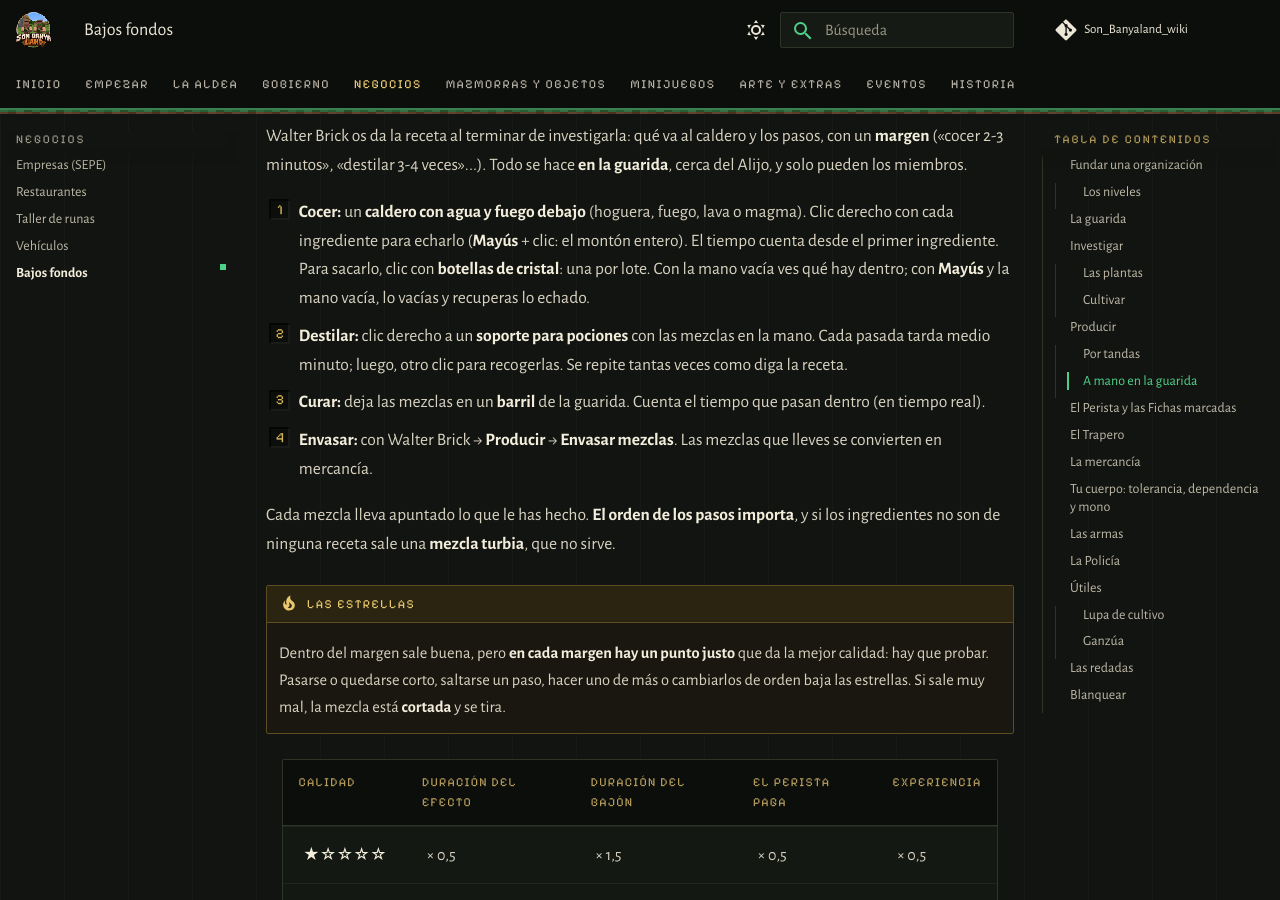
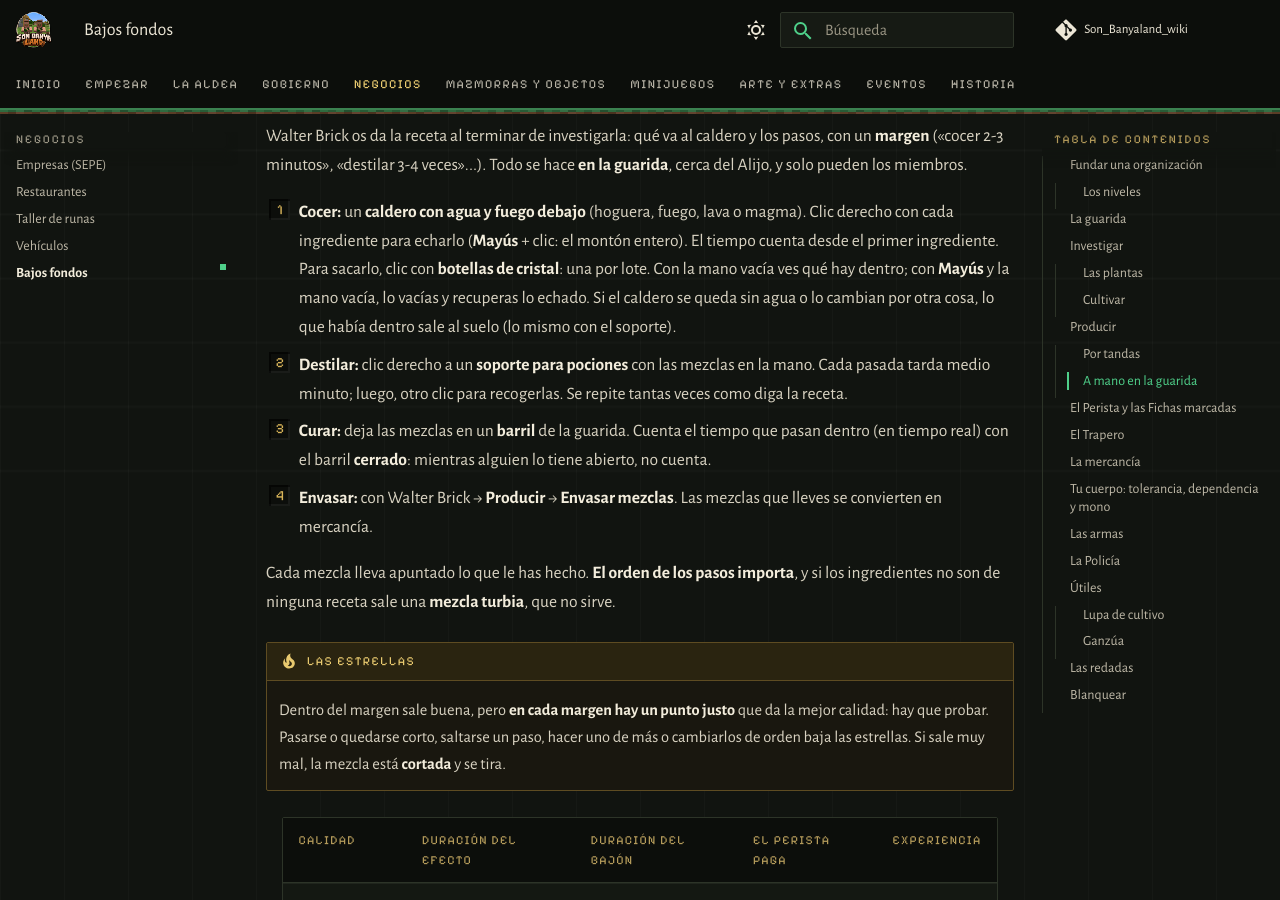
Before and after one commit to PigPilgrim/Son_Banyaland_wiki, an MkDocs documentation site: the page built from docs/crimen.md, in a window 1280 px wide and 900 px high, scrolled down 5771 px. Built offline with MkDocs 1.6.1 and Material for MkDocs 9.7.7, drawn with Linux system fonts in a browser that asks for light colours; some web fonts are replaced; comment, search, counter and statistics services are not loaded; some of the changed text lies outside the part shown.

Commit message:
Crimen: caldero sin agua suelta lo de dentro, barril cuenta cerrado, cacheo solo en el mundo de las aldeas
Co-Authored-By: Claude Opus 5.5 <noreply@anthropic.com>

```diff
--- a/docs/crimen.md
+++ b/docs/crimen.md
@@ -98,10 +98,12 @@ Walter Brick os da la receta al terminar de investigarla: qué va al caldero y l
 1. **Cocer:** un **caldero con agua y fuego debajo** (hoguera, fuego, lava o magma). Clic derecho con cada
    ingrediente para echarlo (**Mayús** + clic: el montón entero). El tiempo cuenta desde el primer ingrediente. Para
    sacarlo, clic con **botellas de cristal**: una por lote. Con la mano vacía ves qué hay dentro; con **Mayús** y la mano
-   vacía, lo vacías y recuperas lo echado.
+   vacía, lo vacías y recuperas lo echado. Si el caldero se queda sin agua o lo cambian por otra cosa, lo que había
+   dentro sale al suelo (lo mismo con el soporte).
 2. **Destilar:** clic derecho a un **soporte para pociones** con las mezclas en la mano. Cada pasada tarda medio minuto;
    luego, otro clic para recogerlas. Se repite tantas veces como diga la receta.
-3. **Curar:** deja las mezclas en un **barril** de la guarida. Cuenta el tiempo que pasan dentro (en tiempo real).
+3. **Curar:** deja las mezclas en un **barril** de la guarida. Cuenta el tiempo que pasan dentro (en tiempo real) con
+   el barril **cerrado**: mientras alguien lo tiene abierto, no cuenta.
 4. **Envasar:** con Walter Brick → **Producir** → **Envasar mezclas**. Las mezclas que lleves se convierten en mercancía.
 
 Cada mezcla lleva apuntado lo que le has hecho. **El orden de los pasos importa**, y si los ingredientes no son de
@@ -190,7 +192,7 @@ Se investigan y se fabrican con Walter Brick. Son **ilegales** (la Policía las
 Cada aldea con [Juzgado](justicia.md) tiene Policía: **el Juez es el jefe** y nombra **agentes** (Juez → Policía).
 El Juez y los agentes **no pueden ser de ninguna organización** (si lo eran, la dejan).
 
-- **Cachear:** **Mayús + clic derecho** a un jugador que esté cerca. Él lo ve venir (2 segundos), pero en ese
+- **Cachear:** **Mayús + clic derecho** a un jugador que esté cerca (solo en el mundo de las aldeas, y no a presos). Él lo ve venir (2 segundos), pero en ese
   tiempo **no puede tocar su inventario** (ni tirar nada, ni abrir cofres). Se mira todo: el inventario, lo que lleve
   en el cursor, la rejilla de fabricar y **dentro de shulkers y sacos**. Si lleva algo ilegal, se le quita, **paga multa al Tesoro** (si no le llega, se le queda como [deuda](justicia.md#las-deudas)) y
   se abre **un caso en el Juzgado**, por si el Juez quiere añadir cárcel.
```
